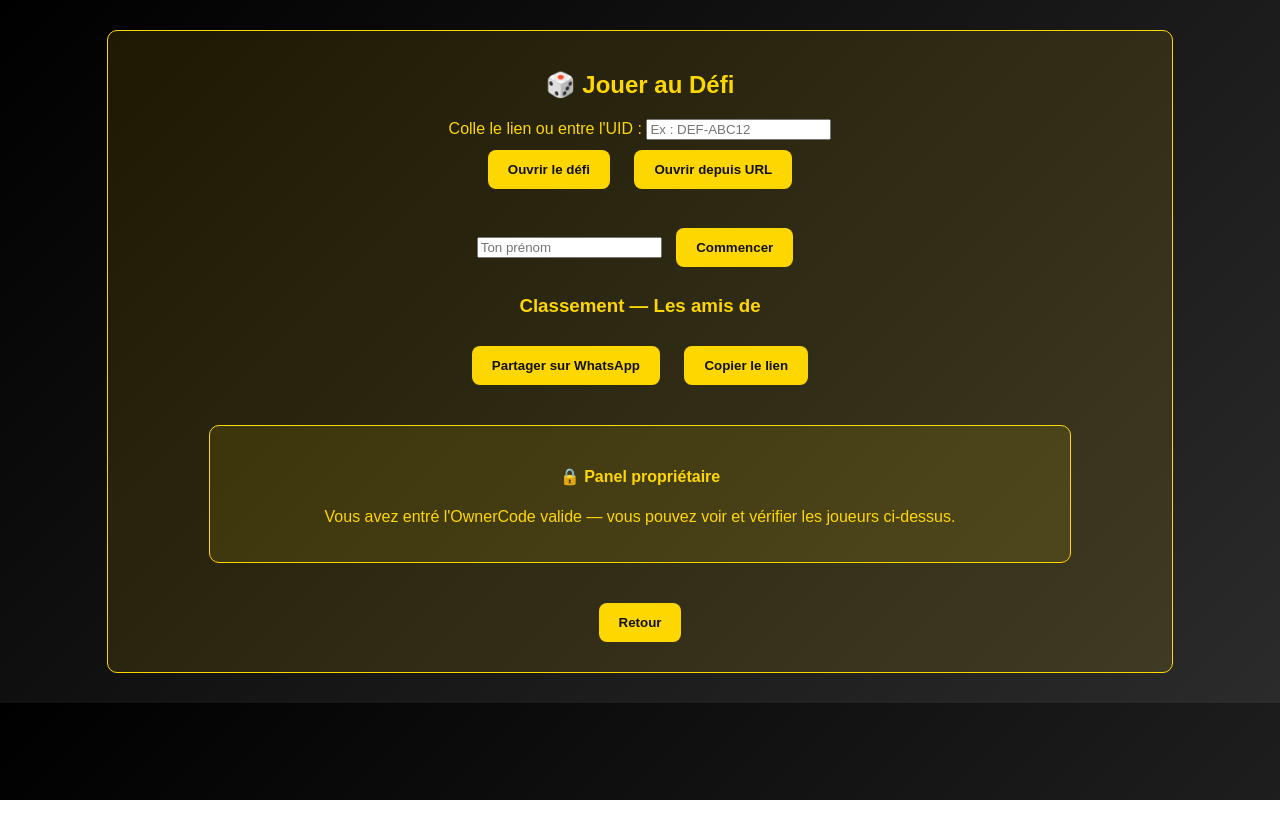
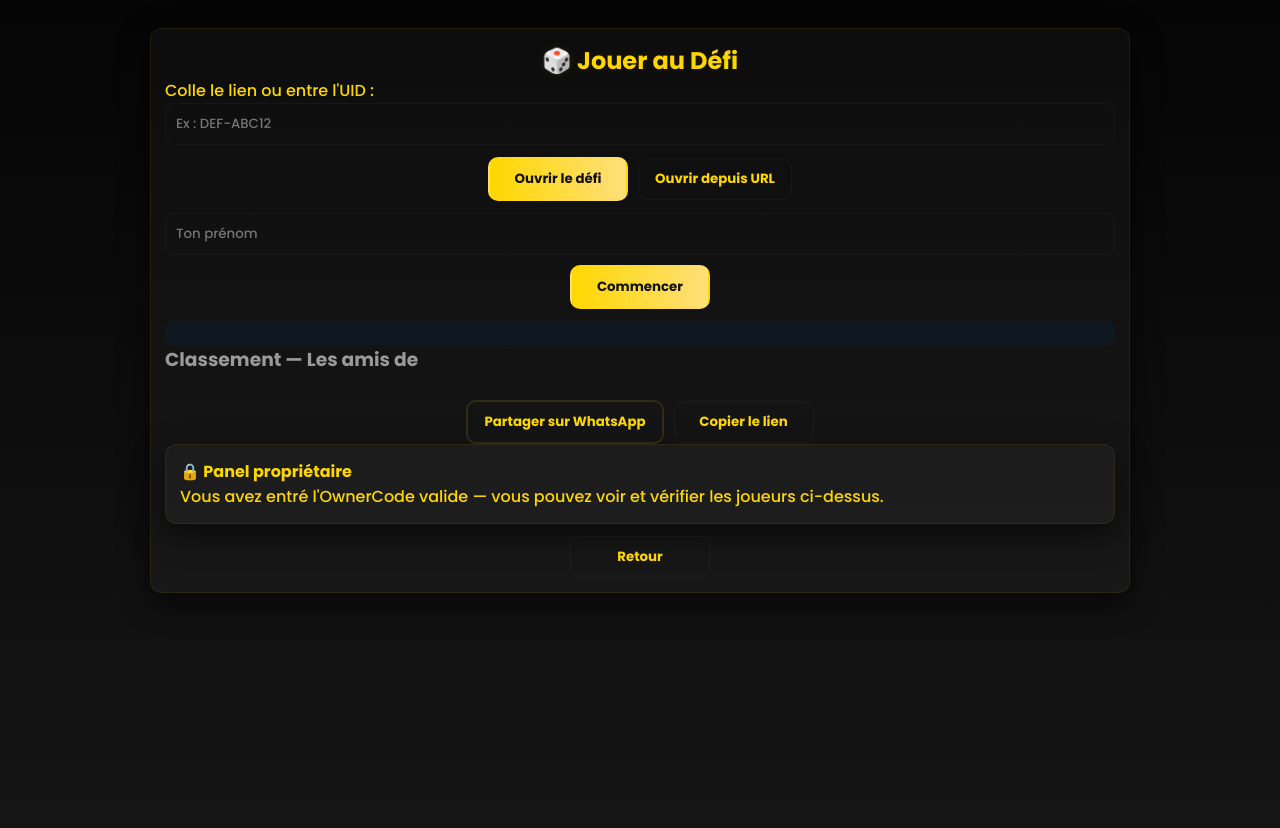
Before and after one commit to saintphardwolson6-debug/Defi-Amis-plus, a plain HTML site: page play.html in a window 1280 px wide. Before the commit the page ends 800 px from the top, so only its background shows below. Drawn offline with Linux system fonts and the light colour scheme; a script that the page names is missing.

Commit message:
Update style.css

```diff
--- a/style.css
+++ b/style.css
@@ -1,52 +1,30 @@
-body {
-  font-family: 'Poppins', sans-serif;
-  background: linear-gradient(135deg, #000000, #2b2b2b);
-  color: #FFD700;
-  text-align: center;
-  margin: 0;
-  padding: 0;
-}
+/* style.css — Thème noir & or */
+@import url('https://fonts.googleapis.com/css2?family=Poppins:wght@300;500;700&display=swap');
+:root{ --gold:#FFD700; --dark:#0b0b0b; --muted:#9a9a9a; --card:rgba(255,255,255,0.03) }
 
-header {
-  padding: 20px;
-  background-color: #111;
-  border-bottom: 2px solid #FFD700;
-}
-
-h1 {
-  color: #FFD700;
-  text-shadow: 0 0 10px #FFD700;
-}
-
-.card {
-  background: rgba(255, 215, 0, 0.1);
-  border: 1px solid #FFD700;
-  border-radius: 10px;
-  width: 80%;
-  margin: 30px auto;
-  padding: 20px;
-}
-
-button {
-  background-color: #FFD700;
-  color: #111;
-  border: none;
-  border-radius: 8px;
-  padding: 12px 20px;
-  margin: 10px;
-  font-weight: bold;
-  cursor: pointer;
-  transition: 0.3s;
-}
-
-button:hover {
-  background-color: #111;
-  color: #FFD700;
-  border: 1px solid #FFD700;
-}
-
-footer {
-  padding: 20px;
-  font-size: 0.9em;
-  color: #888;
-}
+*{box-sizing:border-box;font-family:'Poppins',sans-serif;margin:0;padding:0}
+body{background:linear-gradient(180deg,#050505,#151515);color:var(--gold);min-height:100vh}
+.page{max-width:980px;margin:28px auto;padding:18px}
+.logo{height:60px;margin:0 auto 12px;display:block}
+h1,h2{color:var(--gold);text-align:center;text-shadow:0 0 10px rgba(255,215,0,0.08)}
+.lead{color:var(--muted);text-align:center;margin-bottom:18px}
+.card{background:var(--card);border:1px solid rgba(255,215,0,0.08);padding:14px;border-radius:12px;box-shadow:0 10px 30px rgba(0,0,0,0.6)}
+.actions{display:flex;gap:12px;justify-content:center;margin:18px 0}
+.btn{padding:10px 16px;border-radius:10px;border:2px solid rgba(255,215,0,0.12);background:transparent;color:var(--gold);cursor:pointer;font-weight:700;min-width:140px}
+.btn.primary{background:linear-gradient(90deg,var(--gold),#ffdf7a);color:#111}
+.btn.ghost{background:transparent;border:1px solid rgba(255,255,255,0.04)}
+.small{font-size:0.9rem;color:var(--muted)}
+.muted{color:var(--muted)}
+.row{display:flex;gap:10px;align-items:center;justify-content:center;margin-top:12px;flex-wrap:wrap}
+input[type="text"], input, select, textarea{width:100%;padding:10px;border-radius:8px;border:1px solid rgba(255,255,255,0.04);background:transparent;color:var(--gold)}
+.quizItem{background:rgba(255,215,0,0.02);padding:10px;border-radius:8px;margin-top:10px}
+.optionBtn{padding:10px 12px;margin:6px;border-radius:8px;border:1px solid rgba(255,255,255,0.04);background:transparent;color:var(--gold);cursor:pointer}
+.optionBtn.selected{box-shadow:0 6px 18px rgba(255,215,0,0.06);transform:translateY(-2px)}
+.podium{display:flex;gap:10px;justify-content:center;margin-top:14px}
+.podium .slot{background:#fff;color:#111;padding:10px;border-radius:8px;min-width:120px;text-align:center}
+.leaderboard{margin-top:12px;padding-left:18px;color:var(--muted)}
+.created{background:#0f1720;padding:12px;border-radius:8px;margin-top:12px}
+.hostRow{display:flex;gap:12px;align-items:center}
+.avatar{width:72px;height:72px;border-radius:12px;object-fit:cover}
+.item{padding:8px;border-bottom:1px solid rgba(255,255,255,0.03)}
+@media(max-width:720px){ .podium{flex-direction:column} .row{flex-direction:column} .actions{flex-direction:column} }
```
